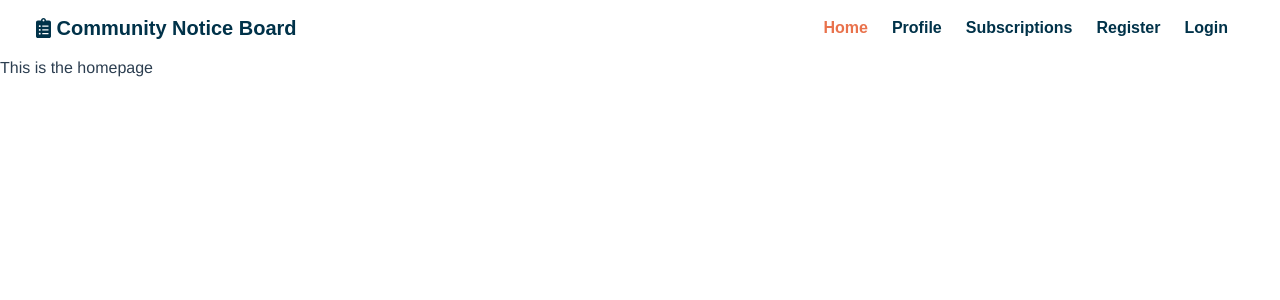
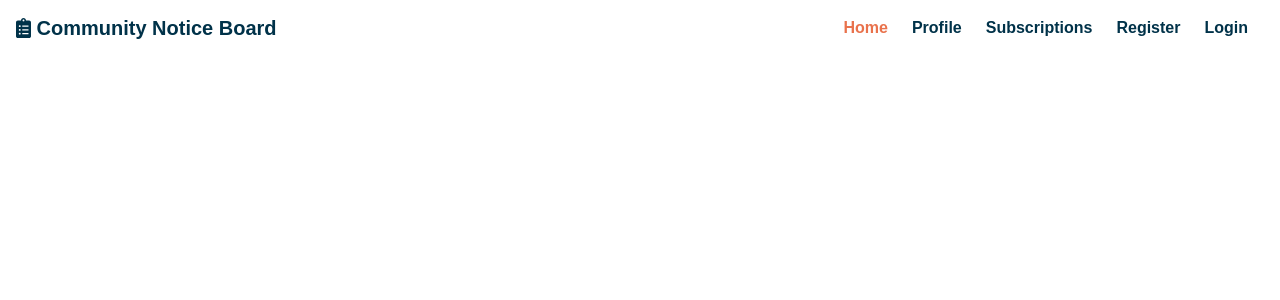
Before and after one commit to verse7/helium, a Vue app: page / in a window 1280 px wide. Shown: the top 300 px of the page. Built offline with nearby package versions, Linux system fonts and the light colour scheme; what vue-inputmask would draw is missing.

Commit message:
added white bg and fixed top for navbar

```diff
--- a/src/components/NavBar.vue
+++ b/src/components/NavBar.vue
@@ -1,6 +1,6 @@
 <template>
   <div class="side-space">
-      <nav class="navbar navbar-expand-md">
+      <nav class="navbar navbar-expand-md fixed-top bg-white">
           <span class="navbar-brand">
               <font-awesome-icon icon="clipboard-list" class="d-inline-block"></font-awesome-icon>
               Community Notice Board
```
